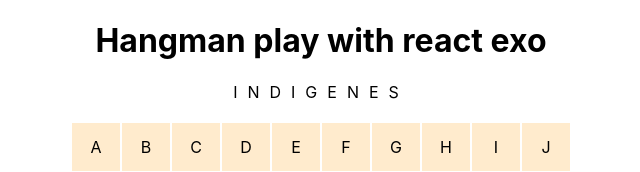
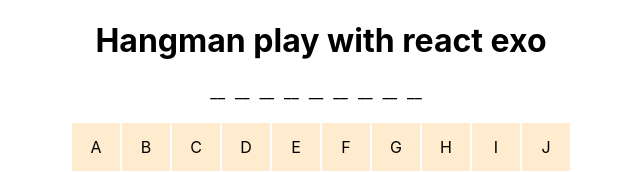
Before and after one commit to manuelWeb/exo_react_openc, a React (Create React App) app: page / in a window 1280 px wide. Shown: the top 172 px of the page, without its empty margins (319-959 px from the left). Built offline with nearby package versions, Linux system fonts and the light colour scheme.

Commit message:
show visible or hidden char but store the visible in state otherwise it disappears

```diff
--- a/src/App.js
+++ b/src/App.js
@@ -34,7 +34,7 @@ class App extends Component {
     // console.log(shufleWord.includes(selectedKey))
     // return shufleWord.includes(selectedKey)
     // return shufleWord.map((shufLetter) => shufLetter.includes(selectedKey))
-    return shufleWord.includes(letter)
+    return letter.includes(selectedKey)
   }
 
   render () {
```
